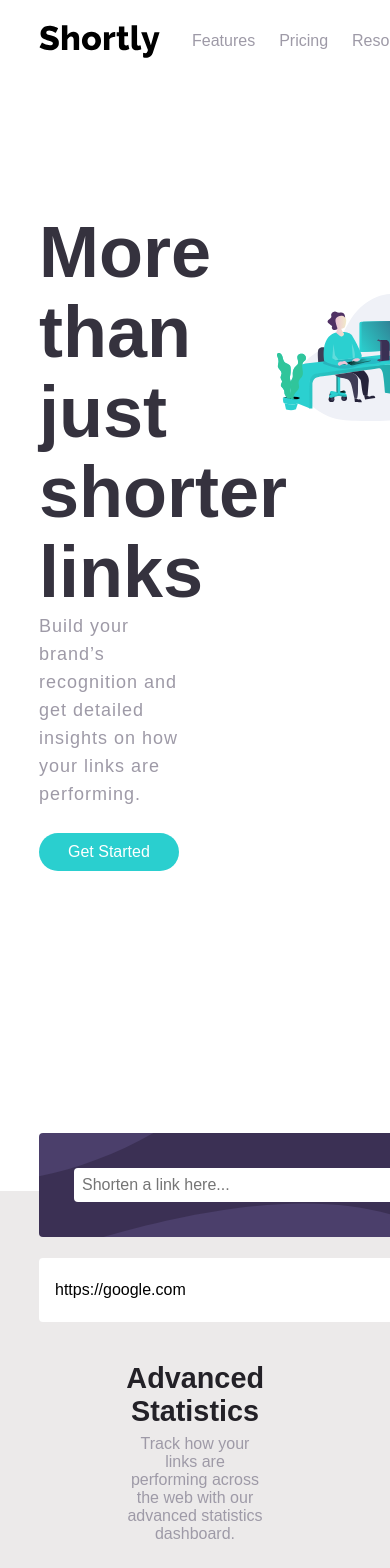
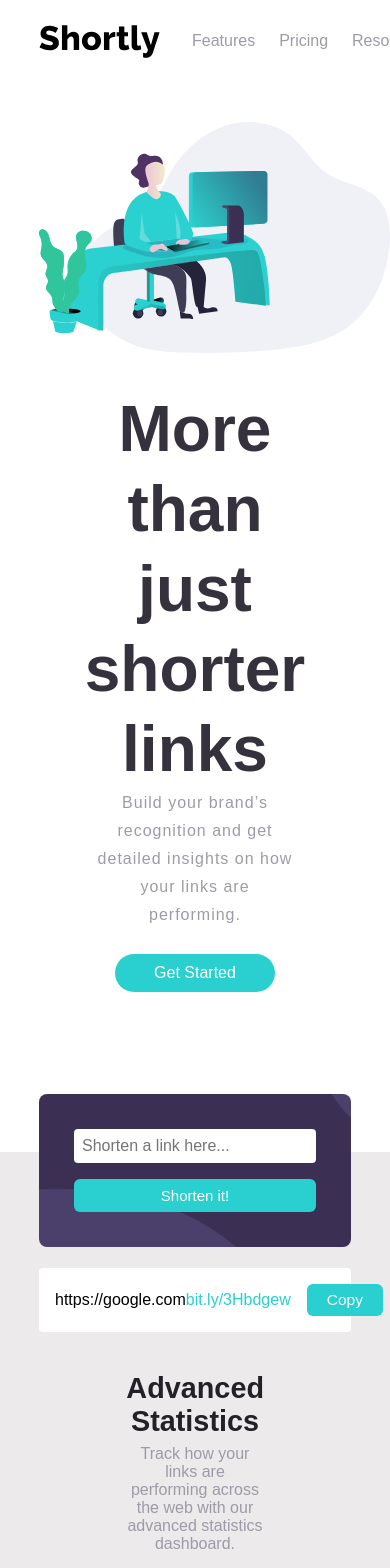
Before and after one commit to thomasluizon/url-shortening-api-react, a React (Vite) app: page / in a window 390 px wide. Shown: the top 1568 px of the page. Built offline with nearby package versions, Linux system fonts and the light colour scheme.

Commit message:
added responsivity

```diff
--- a/src/components/Intro/_intro.scss
+++ b/src/components/Intro/_intro.scss
@@ -1,20 +1,34 @@
 #intro {
    padding-left: calc((100% - $cont-width) / 2);
    @include flex(space-between);
-   margin-bottom: 20rem;
+   height: 80vh;
+
    .btn {
       padding: 0.625rem 1.8125rem;
    }
 
    .intro__desc {
+      height: 100%;
       width: 42%;
-      padding-top: $intro-padding;
+      @include flexcol;
+      justify-content: center;
+      padding-bottom: 10rem;
+
+      @media screen and (max-width: 994px) {
+         align-items: center;
+         text-align: center;
+         width: 50%;
+      }
 
       h1 {
          font-size: 4.5rem;
          line-height: 5rem;
          font-weight: 700;
          color: $very-dark-blue;
+
+         @media screen and (max-width: 1123px) {
+            font-size: 4rem;
+         }
       }
 
       p {
@@ -23,19 +37,48 @@
          color: $grayish-violet;
          line-height: 1.75rem;
          margin-bottom: 1.5625rem;
+
+         @media screen and (max-width: 1123px) {
+            font-size: 1rem;
+         }
+      }
+
+      .btn {
+         width: 160px;
       }
    }
 
    .intro__img {
+      height: 100%;
       width: 55%;
       position: relative;
-      padding-bottom: calc($intro-padding * 4.5);
+
+      @media screen and (max-width: 994px) {
+         width: 100%;
+      }
+
       img {
          position: absolute;
          top: 0;
          left: 80px;
          height: auto;
          width: 100%;
+
+         @media screen and (max-width: 1200px) {
+            top: 2.5rem;
+         }
+
+         @media screen and (max-width: 994px) {
+            position: static;
+            padding-left: calc((100% - $cont-width) / 2);
+         }
       }
    }
+
+   @media screen and (max-width: 994px) {
+      height: 100%;
+      flex-direction: column-reverse;
+      gap: 2rem;
+      padding: 0;
+   }
 }
--- a/src/components/LinkForm/_linkform.scss
+++ b/src/components/LinkForm/_linkform.scss
@@ -5,19 +5,34 @@
    background-position: center;
    position: relative;
    bottom: 58px;
-   width: $link-width;
+   max-width: $link-width;
    margin: 0 auto;
    padding: 2.1875rem;
-   border-radius: 0.25rem;
+   border-radius: 0.5rem;
    @include flex(space-between);
+   gap: 1rem;
 
    input {
-      width: 82%;
+      width: 80%;
       padding: 0.5rem;
       border-radius: 0.25rem;
    }
 
    .btn {
       border-radius: 6px;
+      font-size: 15px;
+      padding: 0.5rem 1rem;
+   }
+
+   @media screen and (max-width: 867px) {
+      flex-direction: column;
+
+      .btn {
+         width: 100%;
+      }
+
+      input {
+         width: 100%;
+      }
    }
 }
--- a/src/components/Links/_links.scss
+++ b/src/components/Links/_links.scss
@@ -1,6 +1,6 @@
 #statistics .container .statistics__form .links {
    @include flexcol;
-   width: $link-width;
+   max-width: $link-width;
    margin: 0 auto;
    margin-top: -2.3rem;
    gap: 2rem;
--- a/src/styles/abstracts/_generics.scss
+++ b/src/styles/abstracts/_generics.scss
@@ -1,4 +1,3 @@
 $trans-dur: 0.2s;
 $cont-width: 80%;
-$intro-padding: 90px;
 $link-width: 800px;
--- a/src/styles/css/index.css
+++ b/src/styles/css/index.css
@@ -44,20 +44,36 @@
   display: flex;
   align-items: center;
   justify-content: space-between;
-  margin-bottom: 20rem;
+  height: 80vh;
 }
 #intro .btn {
   padding: 0.625rem 1.8125rem;
 }
 #intro .intro__desc {
+  height: 100%;
   width: 42%;
-  padding-top: 90px;
+  display: flex;
+  flex-direction: column;
+  justify-content: center;
+  padding-bottom: 10rem;
+}
+@media screen and (max-width: 994px) {
+  #intro .intro__desc {
+    align-items: center;
+    text-align: center;
+    width: 50%;
+  }
 }
 #intro .intro__desc h1 {
   font-size: 4.5rem;
   line-height: 5rem;
   font-weight: 700;
   color: hsl(255deg, 11%, 22%);
+}
+@media screen and (max-width: 1123px) {
+  #intro .intro__desc h1 {
+    font-size: 4rem;
+  }
 }
 #intro .intro__desc p {
   font-size: 1.125rem;
@@ -66,10 +82,23 @@
   line-height: 1.75rem;
   margin-bottom: 1.5625rem;
 }
+@media screen and (max-width: 1123px) {
+  #intro .intro__desc p {
+    font-size: 1rem;
+  }
+}
+#intro .intro__desc .btn {
+  width: 160px;
+}
 #intro .intro__img {
+  height: 100%;
   width: 55%;
   position: relative;
-  padding-bottom: 405px;
+}
+@media screen and (max-width: 994px) {
+  #intro .intro__img {
+    width: 100%;
+  }
 }
 #intro .intro__img img {
   position: absolute;
@@ -77,6 +106,25 @@
   left: 80px;
   height: auto;
   width: 100%;
+}
+@media screen and (max-width: 1200px) {
+  #intro .intro__img img {
+    top: 2.5rem;
+  }
+}
+@media screen and (max-width: 994px) {
+  #intro .intro__img img {
+    position: static;
+    padding-left: 10%;
+  }
+}
+@media screen and (max-width: 994px) {
+  #intro {
+    height: 100%;
+    flex-direction: column-reverse;
+    gap: 2rem;
+    padding: 0;
+  }
 }
 
 #statistics {
@@ -106,6 +154,7 @@
   align-items: center;
   justify-content: space-between;
   margin-top: 5.3125rem;
+  gap: 1rem;
 }
 #statistics .container .statistics__cards::after {
   content: "";
@@ -152,6 +201,24 @@
   position: relative;
   top: 90px;
 }
+@media screen and (max-width: 867px) {
+  #statistics .container .statistics__cards {
+    flex-direction: column;
+    gap: 3rem;
+  }
+  #statistics .container .statistics__cards .card {
+    width: 20.3125rem;
+  }
+  #statistics .container .statistics__cards::after {
+    width: 10px;
+    height: 100%;
+    top: 0;
+    left: 50%;
+  }
+  #statistics .container .statistics__cards .card__img {
+    left: 38%;
+  }
+}
 
 #statistics .container .statistics__form form {
   background-color: hsl(257deg, 27%, 26%);
@@ -160,27 +227,41 @@
   background-position: center;
   position: relative;
   bottom: 58px;
-  width: 800px;
+  max-width: 800px;
   margin: 0 auto;
   padding: 2.1875rem;
-  border-radius: 0.25rem;
+  border-radius: 0.5rem;
   display: flex;
   align-items: center;
   justify-content: space-between;
+  gap: 1rem;
 }
 #statistics .container .statistics__form form input {
-  width: 82%;
+  width: 80%;
   padding: 0.5rem;
   border-radius: 0.25rem;
 }
 #statistics .container .statistics__form form .btn {
   border-radius: 6px;
+  font-size: 15px;
+  padding: 0.5rem 1rem;
+}
+@media screen and (max-width: 867px) {
+  #statistics .container .statistics__form form {
+    flex-direction: column;
+  }
+  #statistics .container .statistics__form form .btn {
+    width: 100%;
+  }
+  #statistics .container .statistics__form form input {
+    width: 100%;
+  }
 }
 
 #statistics .container .statistics__form .links {
   display: flex;
   flex-direction: column;
-  width: 800px;
+  max-width: 800px;
   margin: 0 auto;
   margin-top: -2.3rem;
   gap: 2rem;
@@ -248,6 +329,7 @@
   align-items: center;
   justify-content: space-between;
   align-items: flex-start;
+  gap: 2rem;
 }
 #footer .container .footer__lists h3,
 #footer .container .footer__lists a {
@@ -277,6 +359,19 @@
 }
 #footer .container .footer__socials img:hover {
   transform: scale(1.05);
+}
+@media screen and (max-width: 867px) {
+  #footer .container {
+    flex-direction: column;
+    align-items: center;
+    gap: 2.5rem;
+  }
+  #footer .container .footer__lists {
+    flex-direction: column;
+    align-items: center;
+    width: 100%;
+    text-align: center;
+  }
 }
 
 *,
```
Also changed, not shown: src/components/Footer/_footer.scss (+14 -0 lines), src/components/Statistics/_statistics.scss (+23 -1 lines), 1 other file (tests, documents, lock files or other folders).
